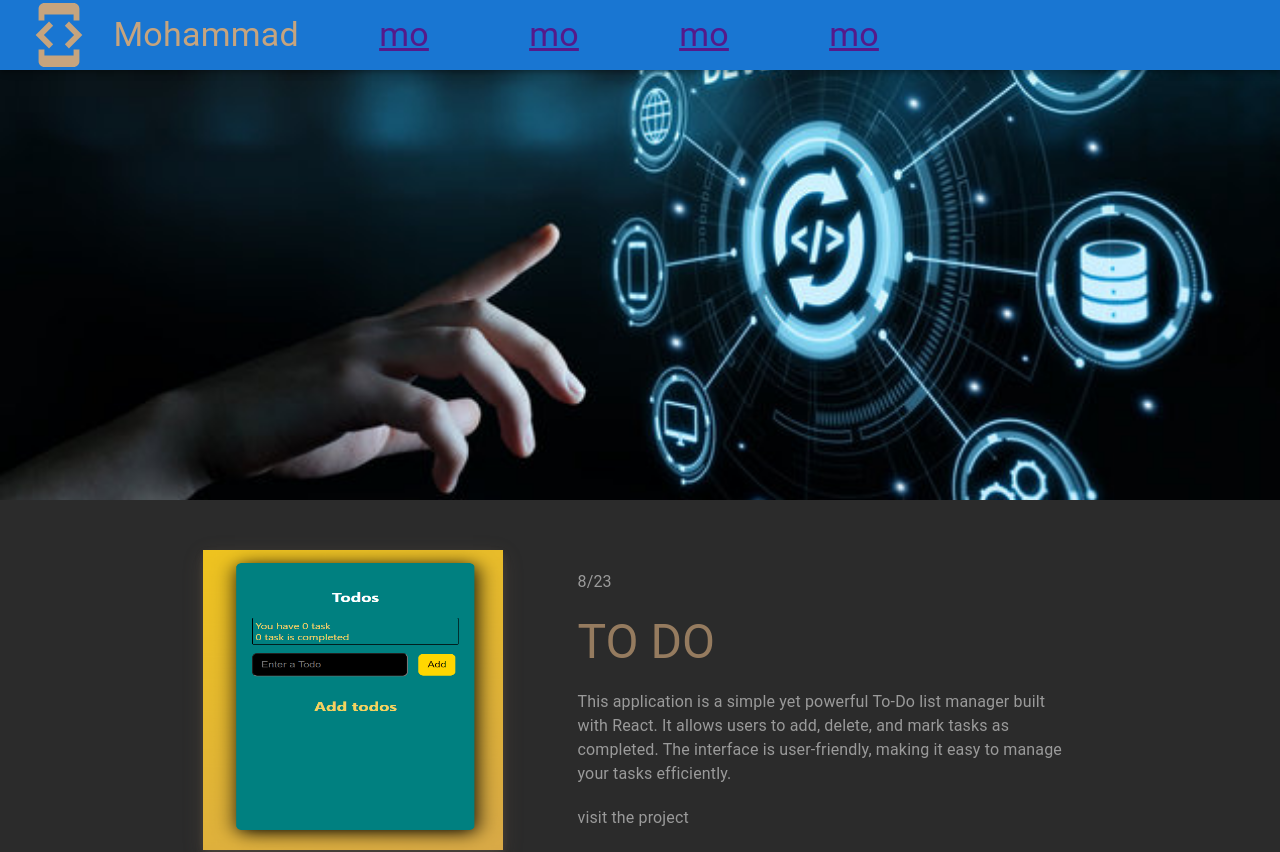
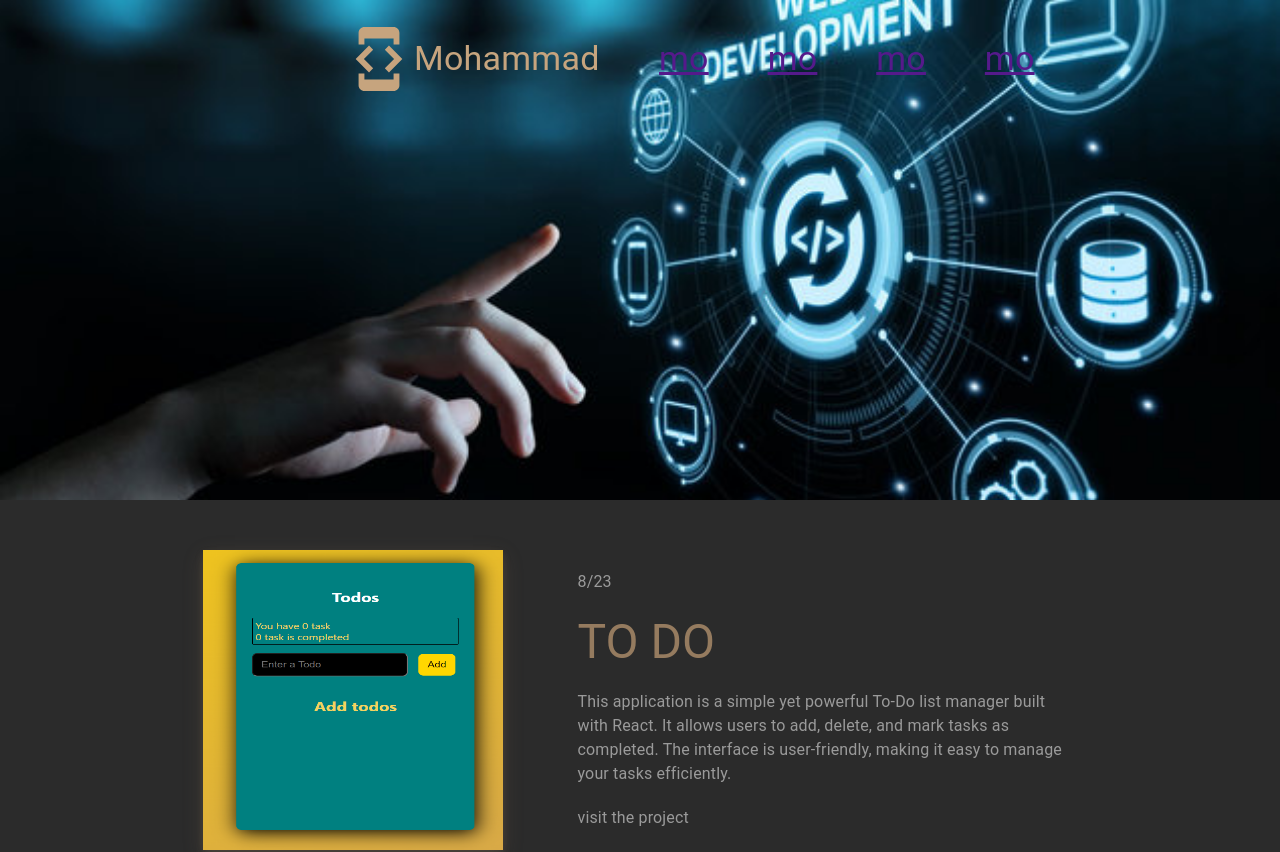
Before and after one commit to mouhamadx92x/portfolio, a Next.js app: page / in a window 1280 px wide. Shown: the top 852 px of the page. Built offline with nearby package versions, Linux system fonts and the light colour scheme; no server answers.

Commit message:
style the appBar

```diff
--- a/src/app/components/header-new/index.tsx
+++ b/src/app/components/header-new/index.tsx
@@ -5,7 +5,18 @@ import { PELICAN_TAN_COLOR } from "../../../../public/constants/colors";
 
 const NewHeader = () => {
     return (
-        <AppBar position="fixed">
+        <AppBar
+            position="fixed"
+            sx={{
+                width: "60vw",
+                margin: "0 auto",
+                backgroundColor: "transparent",
+                border: "0",
+                boxShadow: "none",
+                top: "3%",
+                right: "15%",
+            }}
+        >
             <Toolbar>
                 <Box
                     sx={{
```
